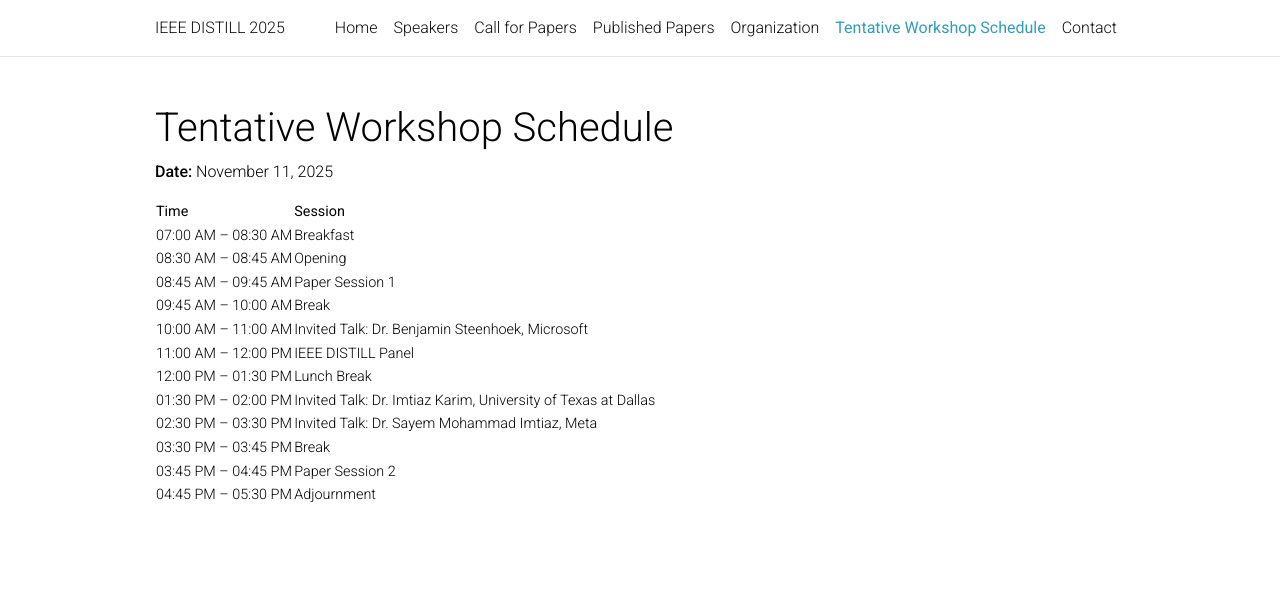
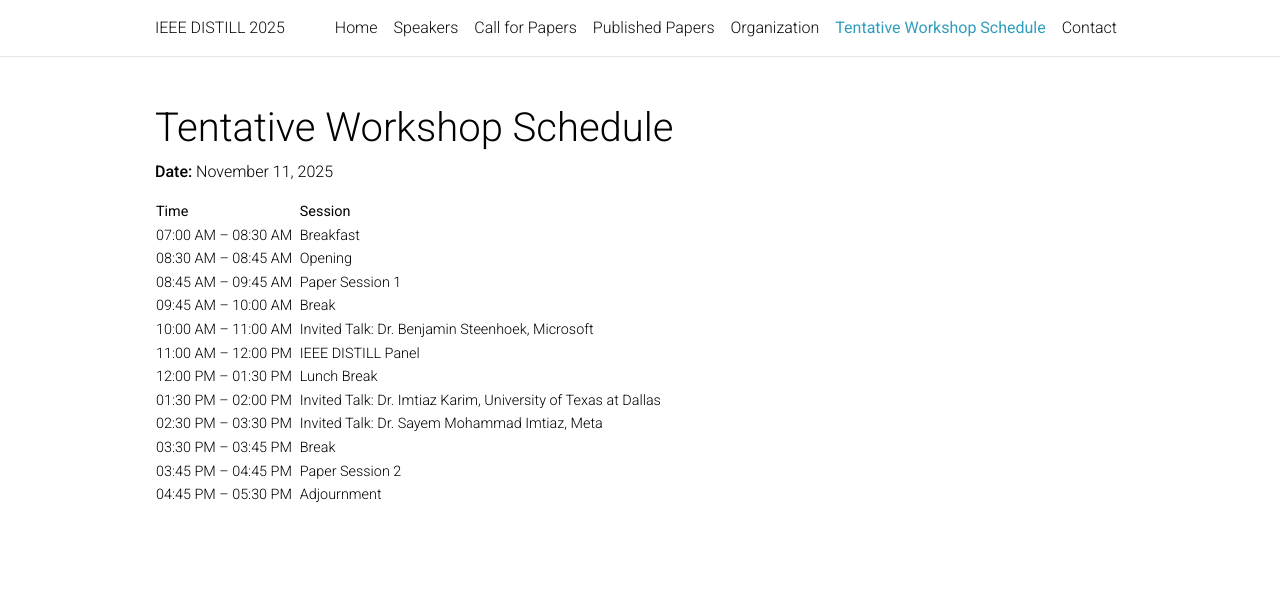
Before and after one commit to ieeedistill/ieeedistill.github.io, a Jekyll site: the page built from _pages/schedule.md, in a window 1280 px wide. Shown: the top 591 px of the page. Built offline with Jekyll 4.4.1, drawn with Linux system fonts in a browser that asks for light colours; comment, search, counter and statistics services are not loaded; a style sheet for code colours, icons or effects is not loaded.

```diff
--- a/_pages/schedule.md
+++ b/_pages/schedule.md
@@ -11,17 +11,17 @@ nav_title: "Schedule"
 
 **Date:** November 11, 2025
 
-| Time                | Session                                                                  |
-|---------------------|--------------------------------------------------------------------------|
-| 07:00 AM – 08:30 AM | Breakfast                                                                |
-| 08:30 AM – 08:45 AM | Opening                                                                  |
-| 08:45 AM – 09:45 AM | Paper Session 1                                                          |
-| 09:45 AM – 10:00 AM | Break                                                                    |
-| 10:00 AM – 11:00 AM | Invited Talk: Dr. Benjamin Steenhoek, Microsoft                          |
-| 11:00 AM – 12:00 PM | IEEE DISTILL Panel                                                       |
-| 12:00 PM – 01:30 PM | Lunch Break                                                              |
-| 01:30 PM – 02:00 PM | Invited Talk: Dr. Imtiaz Karim, University of Texas at Dallas            |
-| 02:30 PM – 03:30 PM | Invited Talk: Dr. Sayem Mohammad Imtiaz, Meta                            |
-| 03:30 PM – 03:45 PM | Break                                                                    |
-| 03:45 PM – 04:45 PM | Paper Session 2                                                          |
-| 04:45 PM – 05:30 PM | Adjournment                                                              |
+| Time                | |Session                                                                  |
+|---------------------| |--------------------------------------------------------------------------|
+| 07:00 AM – 08:30 AM | | Breakfast                                                                |
+| 08:30 AM – 08:45 AM | | Opening                                                                  |
+| 08:45 AM – 09:45 AM | | Paper Session 1                                                          |
+| 09:45 AM – 10:00 AM | | Break                                                                    |
+| 10:00 AM – 11:00 AM | | Invited Talk: Dr. Benjamin Steenhoek, Microsoft                          |
+| 11:00 AM – 12:00 PM | | IEEE DISTILL Panel                                                       |
+| 12:00 PM – 01:30 PM | | Lunch Break                                                              |
+| 01:30 PM – 02:00 PM | | Invited Talk: Dr. Imtiaz Karim, University of Texas at Dallas            |
+| 02:30 PM – 03:30 PM | | Invited Talk: Dr. Sayem Mohammad Imtiaz, Meta                            |
+| 03:30 PM – 03:45 PM | | Break                                                                    |
+| 03:45 PM – 04:45 PM | | Paper Session 2                                                          |
+| 04:45 PM – 05:30 PM | | Adjournment                                                              |
```
